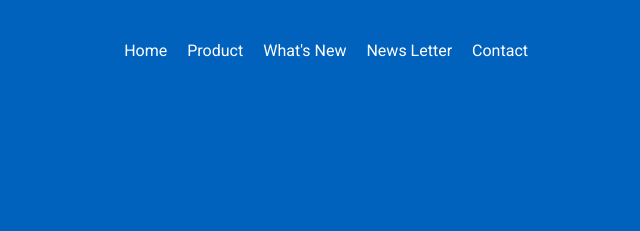
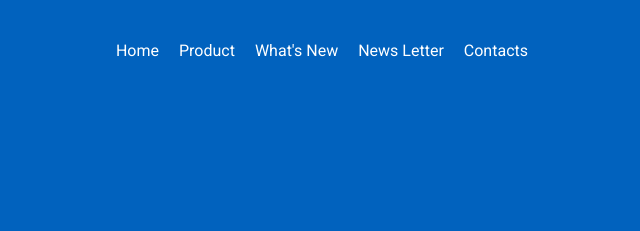
Before and after one commit to UberR3mox/Pepsi-landing-page, a plain HTML site: page index.html in a window 1280 px wide. Shown: the top 231 px of the page, 640-1280 px from the left. Drawn offline with Linux system fonts and the light colour scheme; a web font is replaced by a local one.

Commit message:
index.html

```diff
--- a/index.html
+++ b/index.html
@@ -20,7 +20,7 @@
                 <li><a href=""></a>Product</li>
                 <li><a href=""></a>What's New</li>
                 <li><a href=""></a>News Letter</li>
-                <li><a href=""></a>Contact</li>
+                <li><a href=""></a>Contacts</li>
             </ul>
         </nav>
 
```
